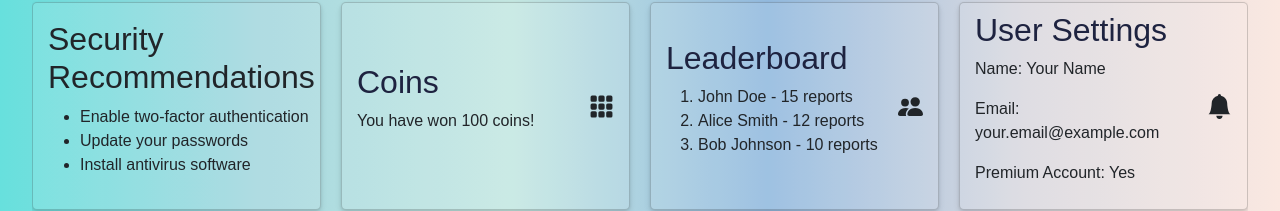
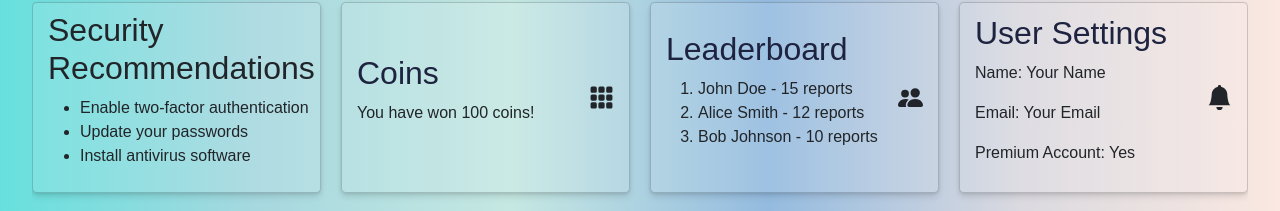
Before and after one commit to Altafalam3/PhishNet, a React (Create React App) app in the folder frontend/: page /dashboard in a window 1280 px wide. Shown: the part 387-598 px from the top of the page. Built offline with nearby package versions, Linux system fonts and the light colour scheme; no server answers.

Commit message:
home page

```diff
--- a/frontend/src/Pages/dashboard/Home.jsx
+++ b/frontend/src/Pages/dashboard/Home.jsx
@@ -10,8 +10,11 @@ import UserSettingsCard from './UserSettingsCard'
 import SecurityRecommendationsCard from './SecurityRecommendationsCard';
 import ScanHistory from './ScanHistory';
 
+import { UserContext } from '../../context/UserContext';
+import { useContext } from 'react';
+
 function Home() {
-  // Assuming 'reports' is an array of report objects
+  const { isLoggedIn, userr, checkUserLoggedIn, handleLogout } = useContext(UserContext);
 
   const reports = [
     { date: '2023-10-01', status: 'Pending', outcome: 'In review' },
@@ -30,12 +33,12 @@ function Home() {
     // Add more leaderboard entries as needed
   ];
 
-  const settings = {
-    name: 'Your Name',
-    email: 'your.email@example.com',
-    isPremium: true,
-    // Add more settings as needed
-  };
+    const settings = {
+      name: userr.name ? userr.name : "Your Name",
+      email: userr.email ? userr.email : "Your Email",
+      isPremium: userr.isPremium ? userr.isPremium : "Premium",
+      // Add more settings as needed
+    };
 
   const data = [
     { date: '2023-03-01', status: 'Processed', outcome: 'Phishing' },
--- a/frontend/src/Pages/home/Home.jsx
+++ b/frontend/src/Pages/home/Home.jsx
@@ -1,6 +1,7 @@
 import React, { useState } from 'react';
 import male from './male.png';
 import { useNavigate } from 'react-router-dom';
+import axios from 'axios'
 
 const App = () => {
   const gradientColors = [
@@ -90,9 +91,11 @@ const App = () => {
     flexDirection: 'column',
     gap: '1rem',
   };
-  const handleScan = () => {
+
+  const handleScan = async () => {
     setScanning(true);
     setScanMessages([]);
+
 
     // Simulate scanning steps with timeouts
     const scanSteps = [
@@ -110,6 +113,11 @@ const App = () => {
       });
     });
 
+    await axios.post('http://localhost:5000/tickNotTick', { "url": inputUrl })
+      .then((response) => {
+        console.log('API response:', response.data);
+        // Handle the API response as needed
+
         // Navigate to the /results route after scanning is complete
         Promise.all(scanPromises).then(() => {
           setTimeout(() => {
@@ -118,12 +126,19 @@ const App = () => {
             navigate('/results', { state: { inputUrl } });
           }, 1000); // Adjust the delay as needed
         });
+      })
+      .catch((error) => {
+        console.error('Error making API request:', error);
+        // Handle the error as needed
+        setScanning(false); // Set scanning to false in case of an error
+      });
 
-    // Finish scanning after all steps are completed
-    setTimeout(() => {
-      setScanning(false);
-    }, scanSteps.length * 2000 + 1000); // Adjust the delay as needed
+
+    // Make the API request to /api/ticknottick
+    // Assuming you want to send inputUrl as data to the API
   };
+
+  // ...
 
   // Move this part inside the handleScan function or remove it
   // ...
```
Also changed, not shown: 1 other file (tests, documents, lock files or other folders). Lines whose indentation alone changed are shown as unchanged.
